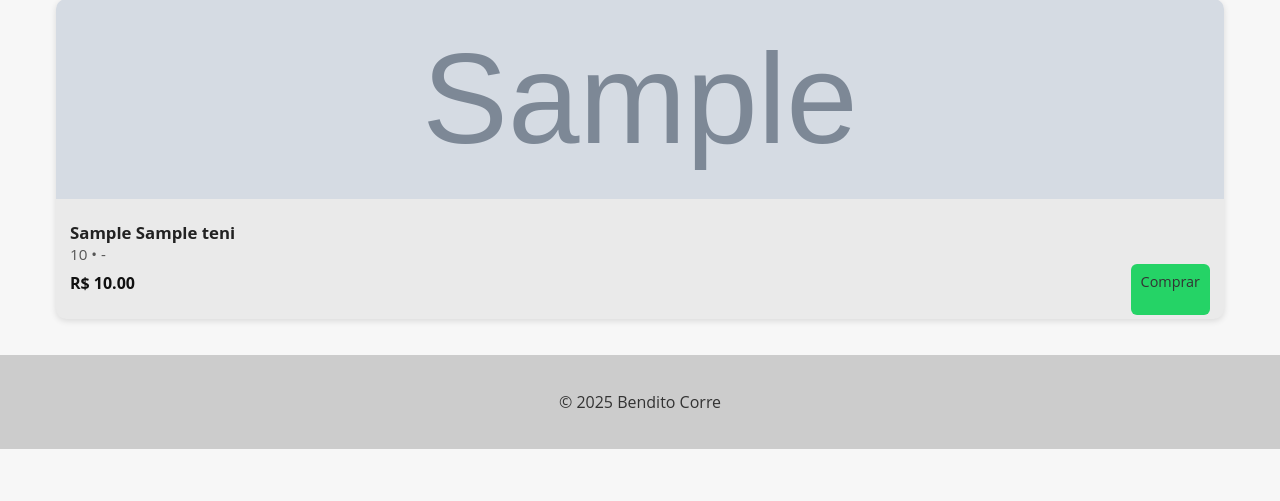
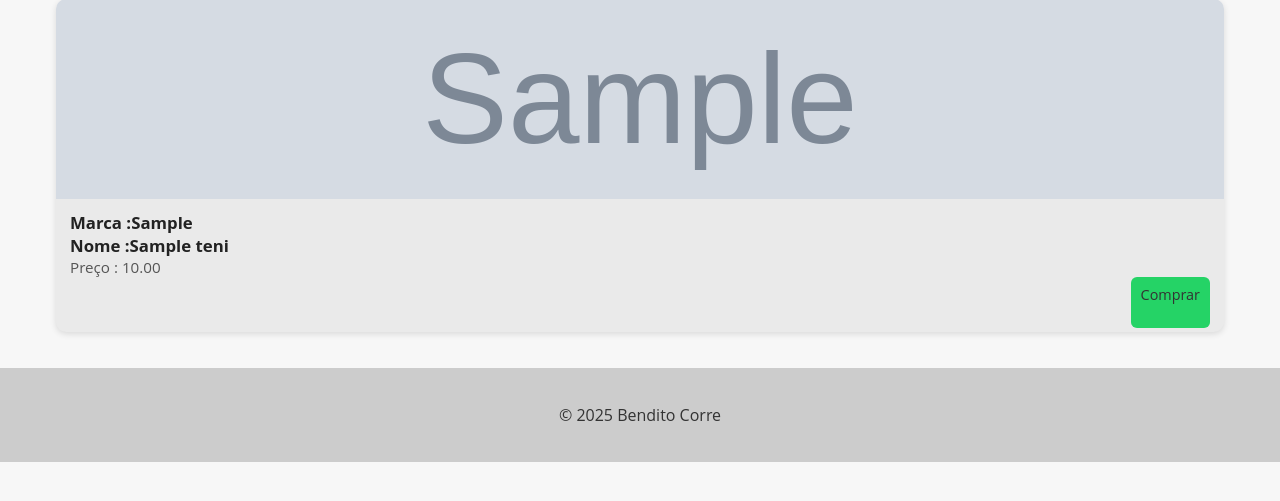
Before and after one commit to Gomesjv/Bendito-corre, a Django app: page /tenis/ in a window 1280 px wide. Shown: the part 185-686 px from the top of the page. Run offline with Django 5.2, Linux system fonts and the light colour scheme; tables that the repository leaves empty hold one stand-in row (values such as "Sample post"); grey boxes marked "Sample" are stand-in pictures.

Commit message:
Adicionando tenis

```diff
--- a/tenis/templates/tenis.html
+++ b/tenis/templates/tenis.html
@@ -173,16 +173,16 @@
             </div>
 
             <div class="card-body">
-              <h3 class="card-title">{{ item.brand }} {{ item.name }}</h3>
-              <p class="card-sub">{{ item.size }} • {{ item.category|default:"-" }}</p>
+              <h3 class="card-title"> Marca :{{ item.brand }} </h3>
+              <h3 class="card-title">Nome :{{ item.name }}</h3>
+              <p class="card-sub">Preço : {{ item.price }}</p>
 
               <div class="card-meta">
-                <div class="price">R$ {{ item.price }}</div>
 
                 {# botão WhatsApp opcional: ajuste número (formato 55DDDNNNNNNNN) #}
                 <a
                   class="whatsapp-btn"
-                  href="https://wa.me/5547XXXXXXXX?text=Ol%C3%A1!%20Tenho%20interesse%20no%20t%C3%AAnis%20{{ item.name|urlencode }}%20na%20cor%20{{ item.color|urlencode }}."
+                  href="https://wa.me/5547984725256?text=Ol%C3%A1!%20Tenho%20interesse%20no%20t%C3%AAnis%20{{ item.brand|urlencode }} {{ item.name|urlencode }}"
                   target="_blank"
                   rel="noopener noreferrer">
                   Comprar
--- a/tenis/templates/tenis_detail.html
+++ b/tenis/templates/tenis_detail.html
@@ -95,11 +95,6 @@
         <img src="{% static 'images/no-image.png' %}" alt="sem imagem">
       {% endif %}
       <h2>{{ object.brand }} {{ object.model }}</h2>
-      <p><strong>Ano de fabricação:</strong> {{ object.factory_year }}</p>
-      <p><strong>Ano do modelo:</strong> {{ object.model_year }}</p>
-      {% if object.plate %}
-        <p><strong>Placa:</strong> {{ object.plate }}</p>
-      {% endif %}
       <p><strong>Preço:</strong> R$ {{ object.value }}</p>
       {% if object.bio %}
         <p><strong>Descrição:</strong> {{ object.bio }}</p>
```
